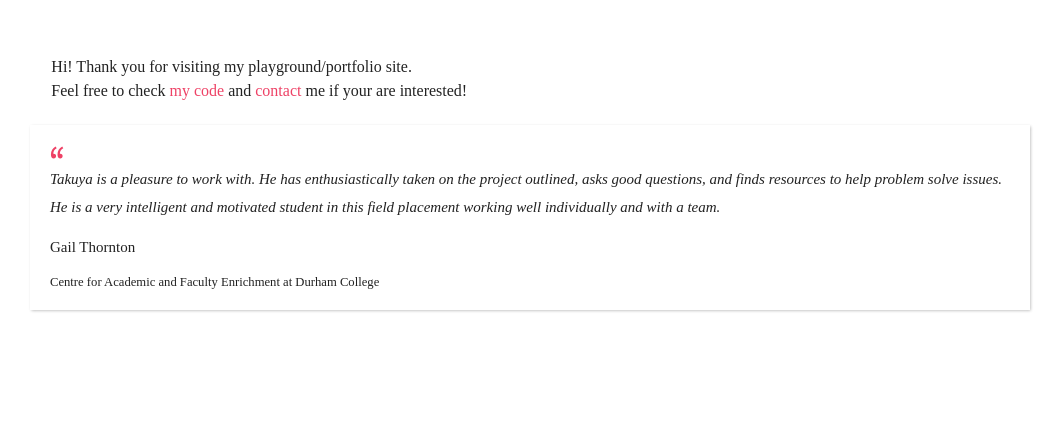
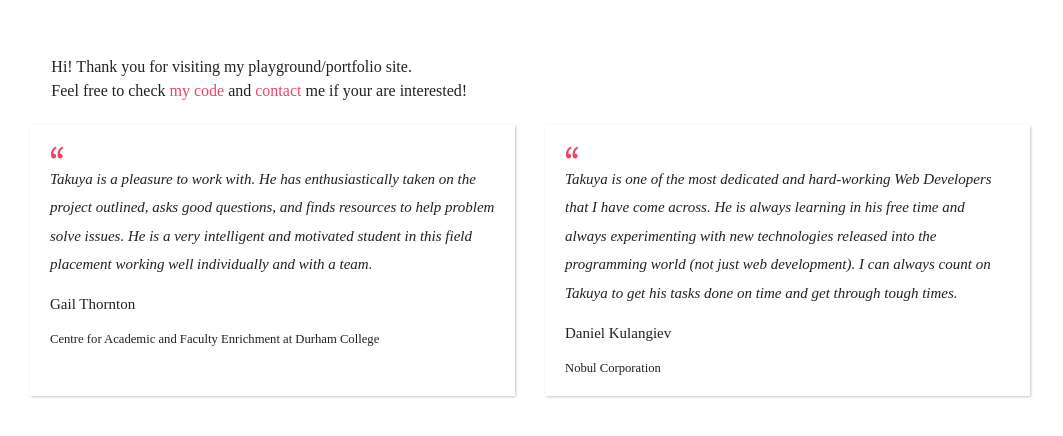
Before and after one commit to takuyahirata23/my_portfolio, a React (Create React App) app: page / in a window 1280 px wide. Shown: the part 676-1112 px from the top of the page, without its empty margins (110-1173 px from the left). Before the commit the page ends 1056 px from the top, so only its background shows below. Built offline with nearby package versions, Linux system fonts and the light colour scheme; a web font is replaced by a local one.

Commit message:
add a new tesimornial

```diff
--- a/src/sass/partials/_home.scss
+++ b/src/sass/partials/_home.scss
@@ -5,19 +5,19 @@
 
   @include mq('sm') {
     height: em(250px);
-  };
+  }
 
   @include mq('md') {
     height: em(350px);
-  };
+  }
 
   @include mq('lg') {
     height: em(400px);
-  };
+  }
 
   @include mq('xl') {
     height: em(500px);
-  };
+  }
 }
 
 .home-msg {
@@ -34,11 +34,15 @@
 .testimonials-wrapper {
   @include grid(1fr) {
     grid-gap: em(30px);
-  };
+  }
+
+  @include mq('md') {
+    grid-template-columns: repeat(2, 1fr);
+  }
 
   .testimonial {
     font-size: em(15px);
-    box-shadow: .5px .5px 3px rgba(0, 0, 0, .3);
+    box-shadow: 0.5px 0.5px 3px rgba(0, 0, 0, 0.3);
     padding: em(20px, 15px);
 
     &-msg {
--- a/src/testimonials.json
+++ b/src/testimonials.json
@@ -3,5 +3,10 @@
     "name": "Gail Thornton",
     "company": "Centre for Academic and Faculty Enrichment at Durham College",
     "testimonial": "Takuya is a pleasure to work with. He has enthusiastically taken on the project outlined, asks good questions, and finds resources to help problem solve issues. He is a very intelligent and motivated student in this field placement working well individually and with a team."
+  },
+  {
+    "name": "Daniel Kulangiev",
+    "company": "Nobul Corporation",
+    "testimonial": "Takuya is one of the most dedicated and hard-working Web Developers that I have come across. He is always learning in his free time and always experimenting with new technologies released into the programming world (not just web development). I can always count on Takuya to get his tasks done on time and get through tough times."
   }
 ]
```
